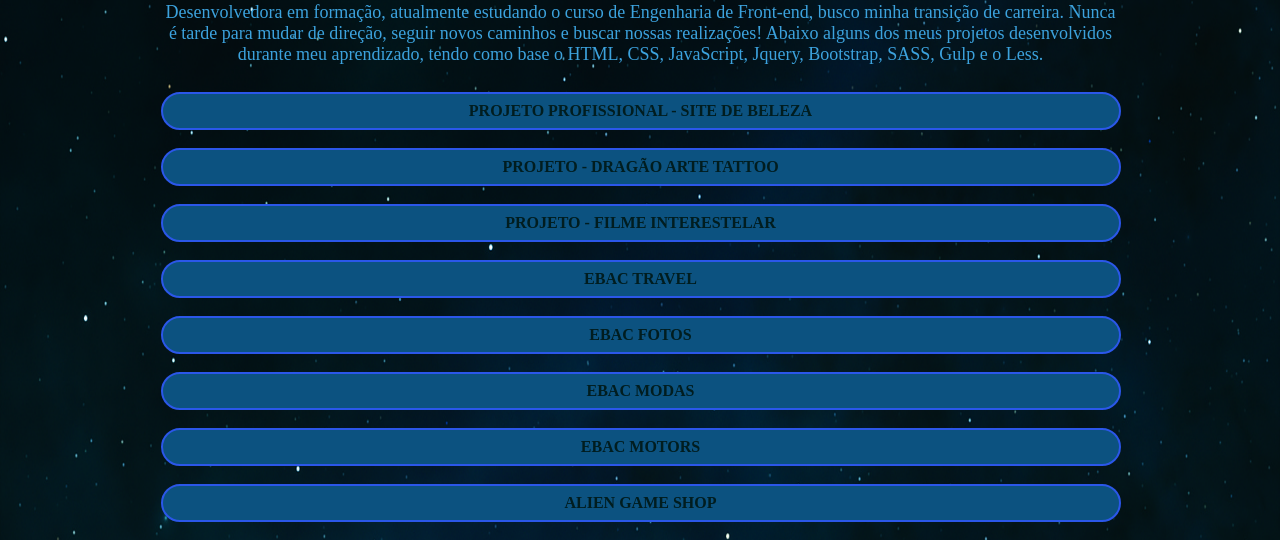
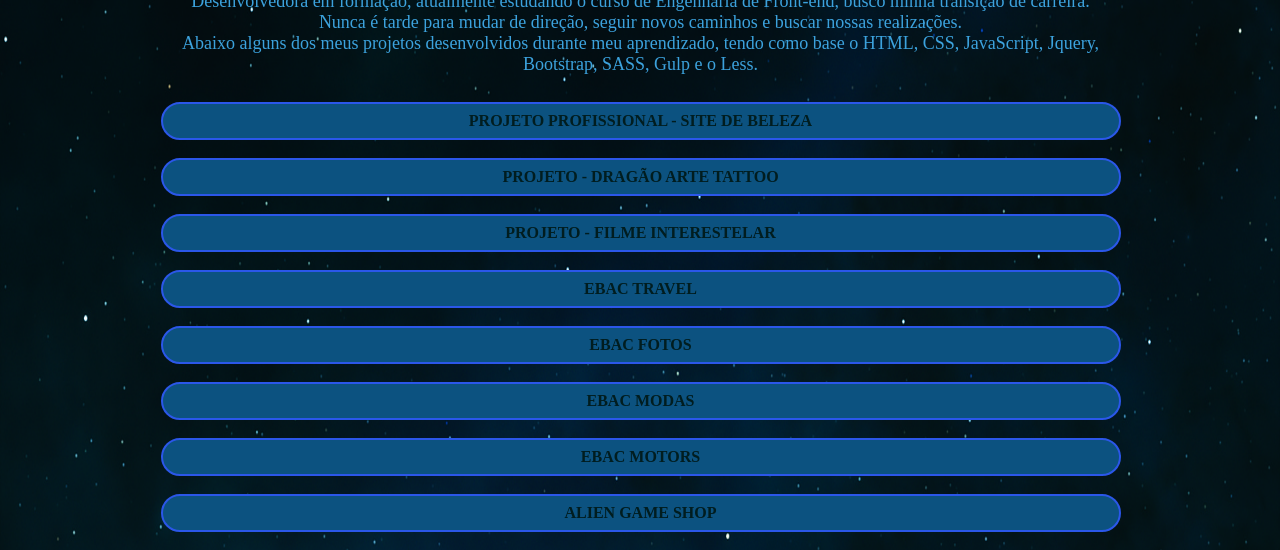
Before and after one commit to Thais-Silva27/Portfolio_oficial_2, a plain HTML site: page index.html in a window 1280 px wide. Shown: the part 308-858 px from the top of the page. Drawn offline with Linux system fonts and the light colour scheme.

Commit message:
Update index.html

```diff
--- a/index.html
+++ b/index.html
@@ -33,7 +33,10 @@
                         <li>
                             <p class="descricao">
                                 Desenvolvedora em formação, atualmente estudando o curso de Engenharia de Front-end,
-                                busco minha transição de carreira. Nunca é tarde para mudar de direção, seguir novos caminhos e buscar nossas realizações!
+                                busco minha transição de carreira.
+                                <br>
+                                Nunca é tarde para mudar de direção, seguir novos caminhos e buscar nossas realizações.
+                                <br>
                             Abaixo alguns dos meus projetos desenvolvidos durante meu aprendizado, tendo como base o HTML, CSS, JavaScript, Jquery, Bootstrap,
                             SASS, Gulp e o Less.
                             </p>
```
